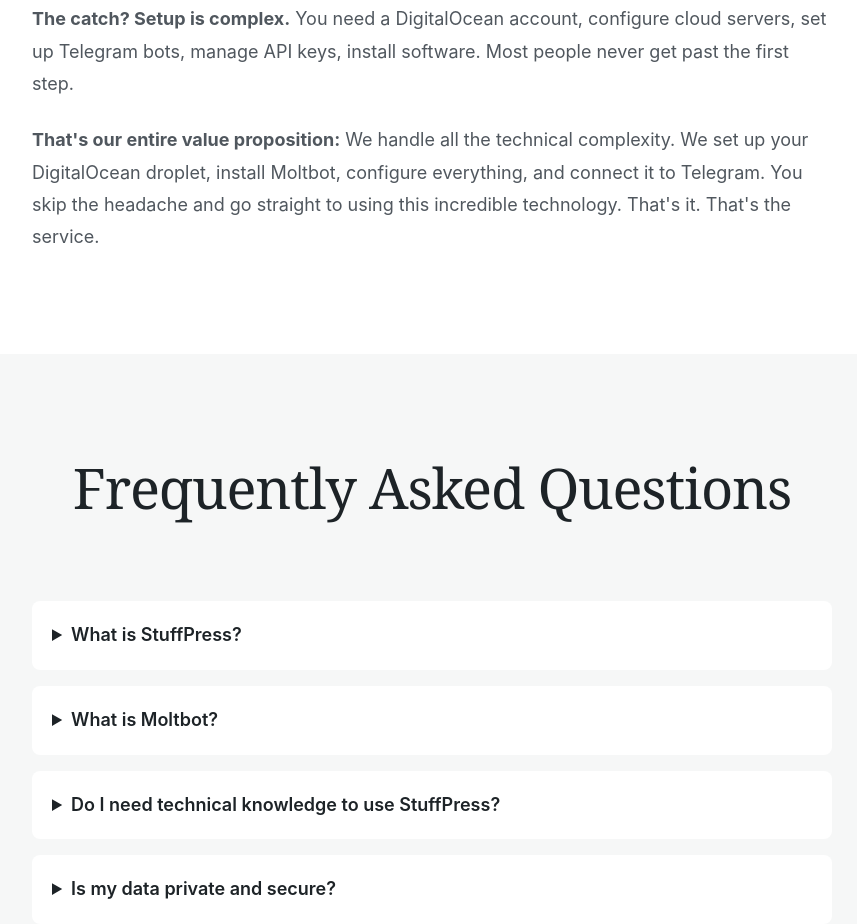
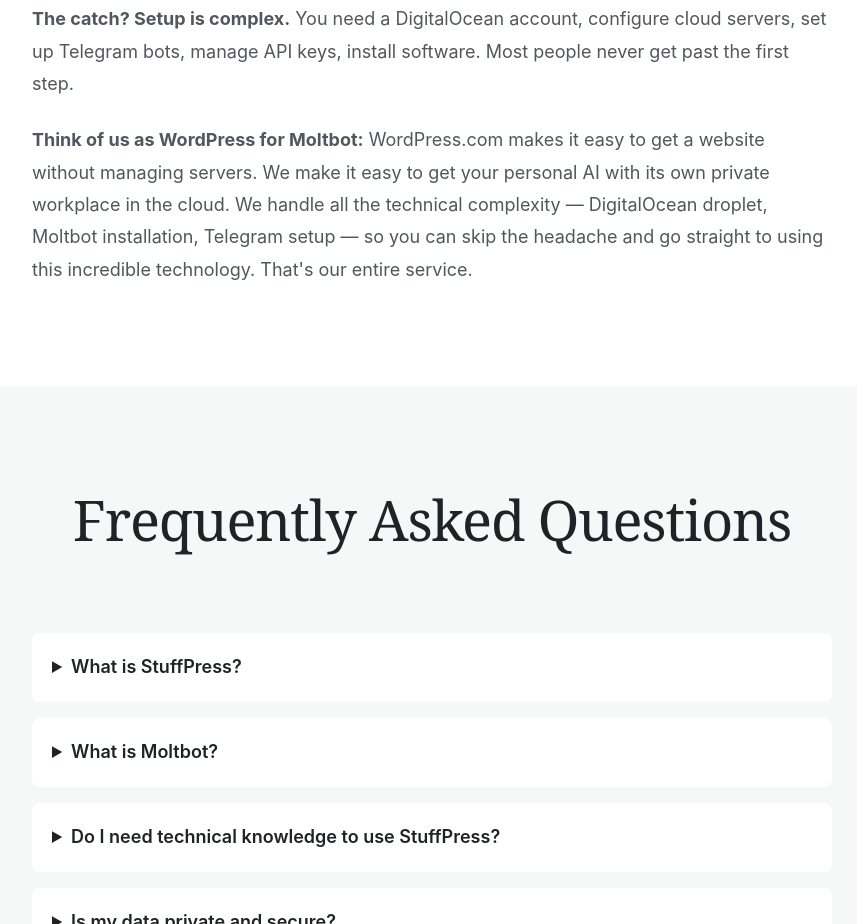
Before and after one commit to Milbaxter/moltbot-service, a plain HTML site: page stuffpress/index.html in a window 1280 px wide. Shown: the part 5936-6860 px from the top of the page, without its empty margins (208-1065 px from the left). Drawn offline with Linux system fonts and the light colour scheme.

Commit message:
Position as 'WordPress for Moltbot' - easy hosting for personal AI with private workplace

```diff
--- a/stuffpress/index.html
+++ b/stuffpress/index.html
@@ -552,7 +552,7 @@
                     <strong>The catch? Setup is complex.</strong> You need a DigitalOcean account, configure cloud servers, set up Telegram bots, manage API keys, install software. Most people never get past the first step.
                 </p>
                 <p style="font-size: 1.125rem; color: #50575e; line-height: 1.8;">
-                    <strong>That's our entire value proposition:</strong> We handle all the technical complexity. We set up your DigitalOcean droplet, install Moltbot, configure everything, and connect it to Telegram. You skip the headache and go straight to using this incredible technology. That's it. That's the service.
+                    <strong>Think of us as WordPress for Moltbot:</strong> WordPress.com makes it easy to get a website without managing servers. We make it easy to get your personal AI with its own private workplace in the cloud. We handle all the technical complexity — DigitalOcean droplet, Moltbot installation, Telegram setup — so you can skip the headache and go straight to using this incredible technology. That's our entire service.
                 </p>
             </div>
         </div>
```
